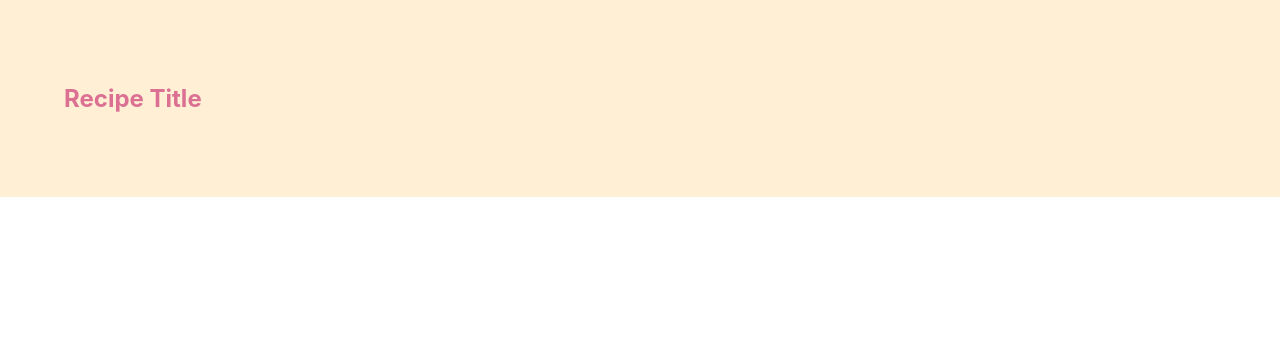
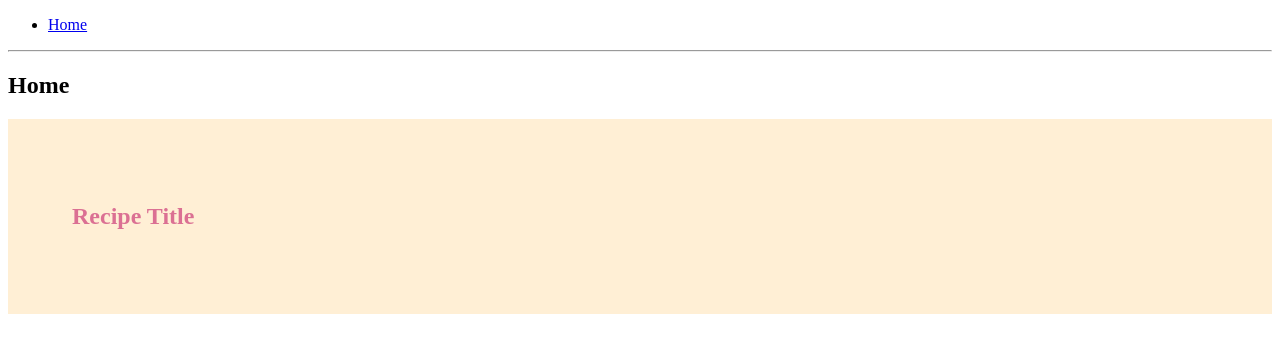
Before and after one commit to ivankzl/tk-recipes-frontend, a React (Create React App) app: page / in a window 1280 px wide. Shown: the top 352 px of the page. Built offline with nearby package versions, Linux system fonts and the light colour scheme.

Commit message:
Refactoring folder structure

```diff
--- a/package.json
+++ b/package.json
@@ -8,6 +8,7 @@
     "@testing-library/user-event": "^12.8.3",
     "react": "^17.0.2",
     "react-dom": "^17.0.2",
+    "react-router-dom": "^5.2.0",
     "react-scripts": "4.0.3",
     "styled-components": "^5.3.0",
     "web-vitals": "^1.1.2"
--- a/src/App.js
+++ b/src/App.js
@@ -1,14 +1,38 @@
-import React, { Component } from 'react';
-import RecipeItem from './components/Recipe/Item/RecipeItem'
-import './App.css';
-class App extends Component {
-  render() {
-    return (
+import React from "react";
+import {
+  BrowserRouter as Router,
+  Switch,
+  Route,
+  Link
+} from "react-router-dom";
+
+
+import ScreensHome from './screens/Home';
+import AppHeader from './components/AppHeader/AppHeader';
+import ScreensRecipeList from './screens/Recipe/List';
+import ScreensRecipeForm from './screens/Recipe/Form';
+
+export default function App() {
+  return (
+    <Router>
       <div>
-        <RecipeItem />
+        <ul>
+          <li>
+            <Link to="/">Home</Link>
+          </li>
+        </ul>
+
+        <hr />
+
+        <Switch>
+          <Route exact path="/">
+            <ScreensHome />
+          </Route>
+          {/* <Route path="/about">
+            <About />
+          </Route> */}
+        </Switch>
       </div>
-    );
-  }
+    </Router>
+  );
 }
-
-export default App;
--- /dev/null
+++ b/src/components/AppHeader/AppHeader.js
@@ -0,0 +1,16 @@
+import React, { Component } from 'react';
+import { Link } from 'react-router-dom'
+
+// import RecipeSearch from 'components/RecipeSearch'
+
+class AppHeader extends Component {
+  render() {
+    return (
+      <div>
+        Header
+      </div>
+    );
+  }
+}
+
+export default AppHeader;
--- a/src/components/Recipe/Form/Form.js
+++ b/src/components/Recipe/Form/Form.js
@@ -2,13 +2,46 @@ import React, { Component } from 'react';
 import { Title, Wrapper } from './styled'
 
 class Form extends Component {
+  constructor(props) {
+    super(props);
+    this.state = { title: '', description: '' };
+    this.handleChange = this.handleChange.bind(this);
+    this.handleSubmit = this.handleSubmit.bind(this);
+  }
+  handleChange(event){
+    this.setState({
+      [event.target.name]: event.target.value
+    })
+  }
+  handleSubmit(event){
+    event.preventDefault();
+    console.log("submit");
+    console.log('title: ', this.state.title);
+    console.log('description: ', this.state.description);
+    this.setState({ title: '', description: ''});
+  }
   render() {
     return (
-      <Wrapper>
-        <Title>
-          FORM
-        </Title>
-      </Wrapper>
+      <div>
+        <h1>Create a new Recipe</h1>
+        <label htmlFor='title'>Title</label>
+        <input
+          type='text'
+          name='title'
+          value={ this.state.title }
+          onChange={ this.handleChange }
+        >
+        </input>
+        <label htmlFor='description'>Description</label>
+        <input
+          type='text'
+          name='description'
+          value={ this.state.description }
+          onChange={ this.handleChange }
+        >
+        </input>
+        <button onClick={ this.handleSubmit }>Submit</button>
+      </div>
     );
   }
 }
--- a/src/components/Recipe/List/RecipeList.js
+++ b/src/components/Recipe/List/List.js
@@ -11,7 +11,7 @@ const Wrapper = styled.section`
   background: papayawhip;
 `;
 
-class RecipeList extends Component {
+class List extends Component {
   render() {
     return (
       <Wrapper>
@@ -23,4 +23,4 @@ class RecipeList extends Component {
   }
 }
 
-export default RecipeList;
+export default List;
--- a/src/index.js
+++ b/src/index.js
@@ -1,8 +1,6 @@
 import React from 'react';
 import ReactDOM from 'react-dom';
-import './index.css';
 import App from './App';
-import reportWebVitals from './reportWebVitals';
 
 ReactDOM.render(
   <React.StrictMode>
@@ -10,5 +8,3 @@ ReactDOM.render(
   </React.StrictMode>,
   document.getElementById('root')
 );
-
-reportWebVitals();
--- /dev/null
+++ b/src/screens/Home/Home.js
@@ -0,0 +1 @@
+export { default } from '../Recipe/List'
--- /dev/null
+++ b/src/screens/Home/index.js
@@ -0,0 +1 @@
+export { default } from './Home'
--- a/src/screens/Recipe/List.js
+++ b/src/screens/Recipe/List.js
@@ -1,13 +1,13 @@
 import React from 'react';
 import RecipeList from '../../components/Recipe/List/List';
 
-const ScreensReciperList = ({ match: { params } }) => (
-  <div>
-    <h1>
-      {`${!params.id ? 'Create' : 'Update'}`} Recipe
-    </h1>
-    <RecipeList />
-  </div>
-);
+function ScreensRecipeList() {
+  return (
+    <div>
+      <h2>Home</h2>
+      <RecipeList />
+    </div>
+  );
+}
 
-export default ScreensReciperList;
+export default ScreensRecipeList;
```
Also changed, not shown: src/components/Recipe/Item/Item.js (renamed from src/components/Recipe/Item/RecipeItem.js), 1 other file (tests, documents, lock files or other folders).
